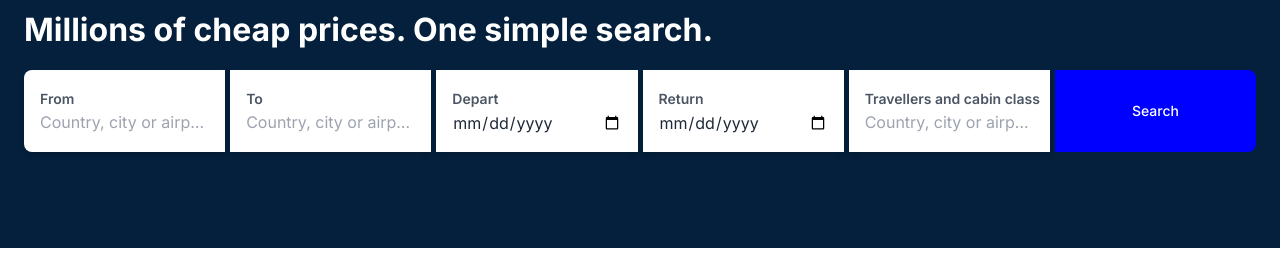
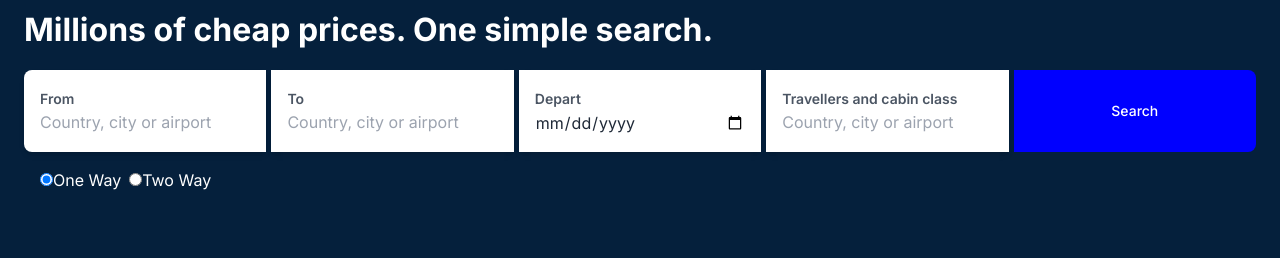
Before and after one commit to issc-Swapnil/nextjs-app-router, a Next.js app: page / in a window 1280 px wide. Shown: the part 138-396 px from the top of the page. Built offline with nearby package versions, Linux system fonts and the light colour scheme.

Commit message:
form validations and radio buttons added

```diff
--- /dev/null
+++ b/src/app/components/autoSuggest.tsx
@@ -0,0 +1,78 @@
+import React, { useState } from 'react';
+
+interface AutosuggestProps {
+      onSelect: (value: string) => void;
+}
+
+const countries = [
+    'United States',
+    'Canada',
+    'United Kingdom',
+    'Australia',
+    'Germany',
+    // Add more countries as needed
+];
+
+const cities = [
+    'New York City',
+    'Los Angeles',
+    'Toronto',
+    'London',
+    'Sydney',
+    'Berlin',
+    // Add more cities as needed
+];
+
+const Autosuggest: React.FC<AutosuggestProps> = ({ onSelect }) => {
+    const [searchTerm, setSearchTerm] = useState<string>('');
+    const [suggestions, setSuggestions] = useState<string[]>([]);
+
+    const handleInputChange = (event: React.ChangeEvent<HTMLInputElement>) => {
+        const { value } = event.target;
+        setSearchTerm(value);
+        if (value.trim() === '') {
+            setSuggestions([]);
+        } else {
+            const results = [...countries, ...cities].filter(item =>
+                item.toLowerCase().includes(value.toLowerCase())
+            );
+            setSuggestions(results);
+        }
+    };
+
+    const handleSelectSuggestion = (suggestion: string) => {
+        setSearchTerm(suggestion);
+        onSelect(suggestion);
+        setSuggestions([]);
+    };
+
+    return (
+        <div className="relative">
+            <input
+                autoFocus={true}
+                type="text"
+                value={searchTerm}
+                onChange={handleInputChange}
+                placeholder="Country, city or airport"
+                className="w-full placeholder-gray-400 text-gray-800 border-0 focus:outline-none focus:border-blue-500 transition duration-300 ease-in-out"
+            />
+            {suggestions.length > 0 && (
+                <ul className="absolute z-10 w-full mt-2 bg-white border border-gray-300 rounded-md shadow-md">
+                    {suggestions.map((suggestion, index) => (
+                        <li
+                            key={index}
+                            onClick={() => handleSelectSuggestion(suggestion)}
+                            className={`px-4 py-2 cursor-pointer ${index !== suggestions.length - 1 ? 'border-b border-gray-300' : ''
+                                } ${index === 0 ? 'rounded-t-md' : ''} ${index === suggestions.length - 1 ? 'rounded-b-md' : ''
+                                }`}
+                        >
+                            {suggestion}
+                        </li>
+                    ))}
+                </ul>
+            )}
+        </div>
+    );
+};
+
+export default Autosuggest;
--- a/src/app/components/searchBox.tsx
+++ b/src/app/components/searchBox.tsx
@@ -1,87 +1,148 @@
-import { useState } from 'react';
+import { useState } from "react";
+import Autosuggest from "./autoSuggest";
 
 const FlightSearchBar = () => {
-    const [origin, setOrigin] = useState('');
-    const [destination, setDestination] = useState('');
-    const [departureDate, setDepartureDate] = useState('');
-    const [returnDate, setReturnDate] = useState('');
-    const [travelClass, setTravelClass] = useState('');
+    const [formData, setFormData] = useState({
+        origin: '',
+        destination: '',
+        departureDate: '',
+        returnDate: '',
+        travelClass: '',
+        tripType: 'oneWay',
+    });
 
-    const handleSearch = () => {
-        // Implement your search logic here
+    const [errors, setErrors] = useState({
+        origin: '',
+        destination: '',
+        departureDate: '',
+        returnDate: '',
+        travelClass: '',
+    });
+
+    const handleChange = (e: React.ChangeEvent<HTMLInputElement>) => {
+        const { name, value } = e.target;
+        setFormData({
+            ...formData,
+            [name]: value,
+        });
+        setErrors({
+            ...errors,
+            [name]: '',
+        });
+    };
+
+    const validateForm = () => {
+        const newErrors: any = {};
+
+        Object.entries(formData).forEach(([fieldName, value]) => {
+            if (value.trim() === '') {
+                newErrors[fieldName] = `${fieldName.charAt(0).toUpperCase() + fieldName.slice(1)} is required`;
+            }
+            if (fieldName === 'returnDate' && formData.tripType === 'oneWay') {
+                delete newErrors[fieldName];
+            }
+        });
+
+        setErrors(newErrors);
+        return Object.keys(newErrors).length === 0;
+    };
+
+
+    const handleSubmit = (e: React.FormEvent<HTMLFormElement>) => {
+        e.preventDefault();
+        if (validateForm()) {
+            console.log('Search initiated:', formData);
+        } else {
+            console.log('Form validation failed');
+        }
     };
 
     return (
-        <div className="grid grid-cols-1  w-full h-full gap-[5px] relative items-center  sm:grid-cols-1 md:grid-cols-6">
+        <form onSubmit={handleSubmit}>
+            <div className={`grid grid-cols-1  w-full h-full gap-[5px] relative items-center  ${formData.tripType === 'oneWay' ? 'md:grid-cols-5' : 'md:grid-cols-6'}`}>
                 <div className="bg-white p-4 h-full rounded-l-lg shadow-md cursor-pointer">
                     <label htmlFor="autosuggest" className="text-gray-600 text-sm font-semibold py-2 pointer-events-none">From</label>
-                <input
-                    id="autosuggest"
-                    type="text"
-                    className="w-full   placeholder-gray-400 text-gray-800 border-0 focus:outline-none focus:border-blue-500 transition duration-300 ease-in-out"
-                    placeholder="Country, city or airport"
-                />
-                {/* <div className="absolute top-full left-0 z-10 bg-white border border-gray-300 rounded-md shadow-md mt-1">
-                    {
-                        [0, 1, 2, 3, 4, 5].map(() => (
-                            <div className="p-2 cursor-pointer hover:bg-gray-100">Suggestion 1</div>
-                        ))
-                    }
-                </div> */}
+                    <Autosuggest onSelect={(value: string) => setFormData({ ...formData, origin: value })} />
+                    {errors?.origin && <span className="text-red-500 text-xs">{errors?.origin}</span>}
                 </div>
                 <div className="bg-white p-4 h-full shadow-md cursor-pointer">
                     <label htmlFor="autosuggest" className="text-gray-600 text-sm font-semibold py-2 pointer-events-none">To</label>
-                <input
-                    id="autosuggest"
-                    type="text"
-                    className="w-full   placeholder-gray-400 text-gray-800 border-0 focus:outline-none focus:border-blue-500 transition duration-300 ease-in-out"
-                    placeholder="Country, city or airport"
-                />
-                {/* <div className="absolute top-full left-0 z-10 bg-white border border-gray-300 rounded-md shadow-md mt-1">
-                    <div className="p-2 cursor-pointer hover:bg-gray-100">Suggestion 1</div>
-                </div> */}
+                    <Autosuggest onSelect={(value: string) => setFormData({ ...formData, destination: value })} />
+                    {errors?.destination && <span className="text-red-500 text-xs">{errors?.destination}</span>}
                 </div>
                 <div className="bg-white p-4 h-full shadow-md cursor-pointer">
                     <label htmlFor="autosuggest" className="text-gray-600 text-sm font-semibold py-2 pointer-events-none">Depart</label>
                     <input
-                    id="autosuggest"
+                        name="departureDate"
+                        value={formData.departureDate}
+                        onChange={handleChange}
                         type="date"
                         className="w-full   placeholder-gray-400 text-gray-800 border-0 focus:outline-none focus:border-blue-500 transition duration-300 ease-in-out"
                         placeholder="Country, city or airport"
                     />
-                {/* <div className="absolute top-full left-0 z-10 bg-white border border-gray-300 rounded-md shadow-md mt-1">
-                    <div className="p-2 cursor-pointer hover:bg-gray-100">Suggestion 1</div>
-                </div> */}
+                    {errors?.departureDate && <span className="text-red-500 text-xs">{errors?.departureDate}</span>}
                 </div>
-            <div className="bg-white p-4 h-full shadow-md cursor-pointer">
+                <div className="bg-white p-4 h-full shadow-md cursor-pointer"
+                    style={{ display: formData.tripType === 'twoWay' ? 'block' : 'none' }}
+                >
                     <label htmlFor="autosuggest" className="text-gray-600 text-sm font-semibold py-2 pointer-events-none">Return</label>
                     <input
-                    id="autosuggest"
+                        name="returnDate"
+                        value={formData.returnDate}
+                        onChange={handleChange}
                         type="date"
                         className="w-full   placeholder-gray-400 text-gray-800 border-0 focus:outline-none focus:border-blue-500 transition duration-300 ease-in-out"
                         placeholder="Country, city or airport"
                     />
-                {/* <div className="absolute top-full left-0 z-10 bg-white border border-gray-300 rounded-md shadow-md mt-1">
-                    <div className="p-2 cursor-pointer hover:bg-gray-100">Suggestion 1</div>
-                </div> */}
+                    {errors?.returnDate && <span className="text-red-500 text-xs">{errors?.returnDate}</span>}
                 </div>
                 <div className="bg-white p-4 h-full shadow-md cursor-pointer">
                     <label htmlFor="autosuggest"
                         className="text-gray-600 text-sm font-semibold py-2 pointer-events-none overflow-hidden whitespace-nowrap overflow-ellipsis">
                         Travellers and cabin class</label>
                     <input
-                    id="autosuggest"
+                        name="travelClass"
+                        value={formData.travelClass}
+                        onChange={handleChange}
                         type="text"
                         className="w-full   placeholder-gray-400 text-gray-800 border-0 focus:outline-none focus:border-blue-500 transition duration-300 ease-in-out"
                         placeholder="Country, city or airport"
                     />
-                {/* <div className="absolute top-full left-0 z-10 bg-white border border-gray-300 rounded-md shadow-md mt-1">
-                    <div className="p-2 cursor-pointer hover:bg-gray-100">Suggestion 1</div>
-                </div> */}
+                    {errors?.travelClass && <span className="text-red-500 text-xs">{errors?.travelClass}</span>}
                 </div>
-            <button className='text-white bg-[#0000ff] focus:ring-4 focus:ring-[#0000ff] font-medium rounded-r-lg  h-full text-sm p-4 focus:outline-none'>Search</button>
+                <button type="submit"
+                    className='text-white bg-[#0000ff] focus:ring-4 focus:ring-[#0000ff] font-medium rounded-r-lg  h-full text-sm p-4 focus:outline-none'>
+                    Search
+                </button>
             </div>
 
+            <div className="p-4 h-full cursor-pointer text-white">
+                <div>
+                    <label htmlFor="oneWay" className="mr-2">
+                        <input
+                            type="radio"
+                            id="oneWay"
+                            name="tripType"
+                            value="oneWay"
+                            checked={formData.tripType === 'oneWay'}
+                            onChange={handleChange}
+                        />
+                        One Way
+                    </label>
+                    <label htmlFor="twoWay">
+                        <input
+                            type="radio"
+                            id="twoWay"
+                            name="tripType"
+                            value="twoWay"
+                            checked={formData.tripType === 'twoWay'}
+                            onChange={handleChange}
+                        />
+                        Two Way
+                    </label>
+                </div>
+            </div>
+        </form>
     );
 };
 
```
Also changed, not shown: src/app/page.tsx (+2 -40 lines). Lines whose indentation alone changed are shown as unchanged.
